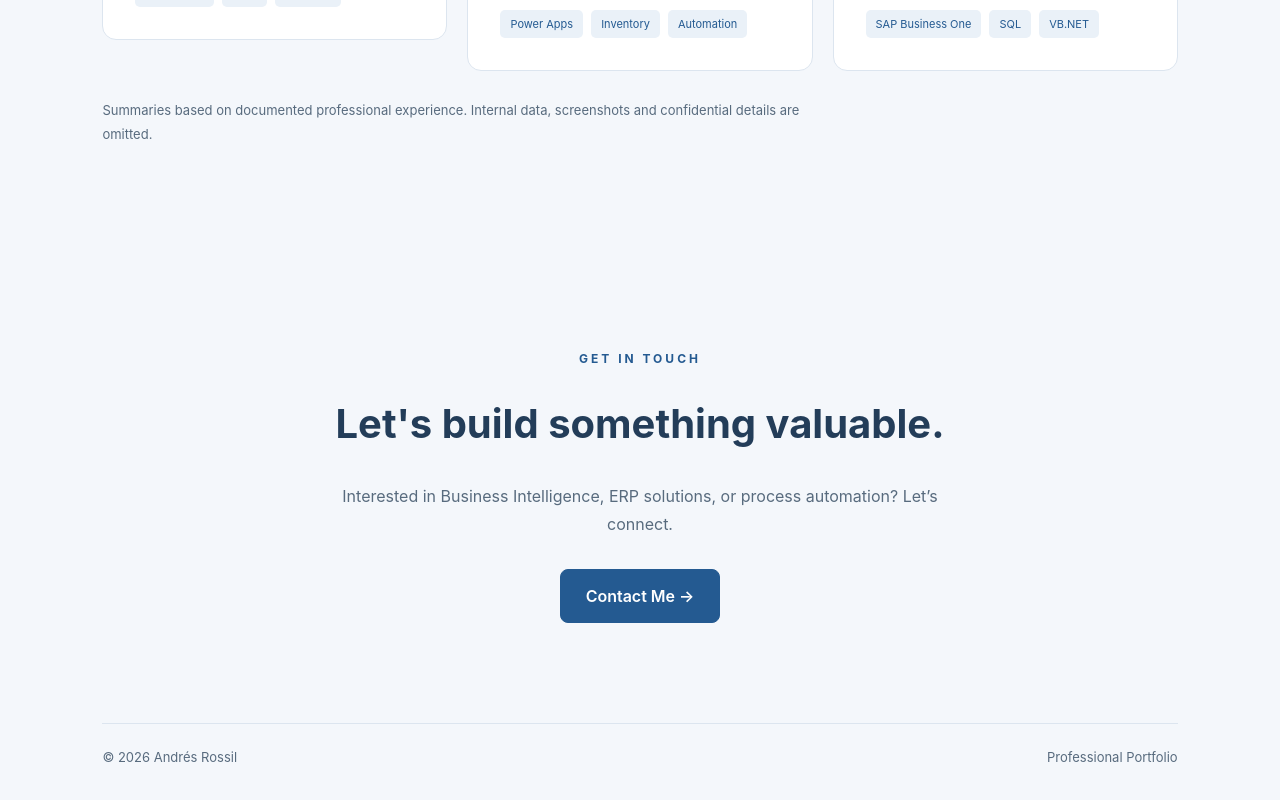
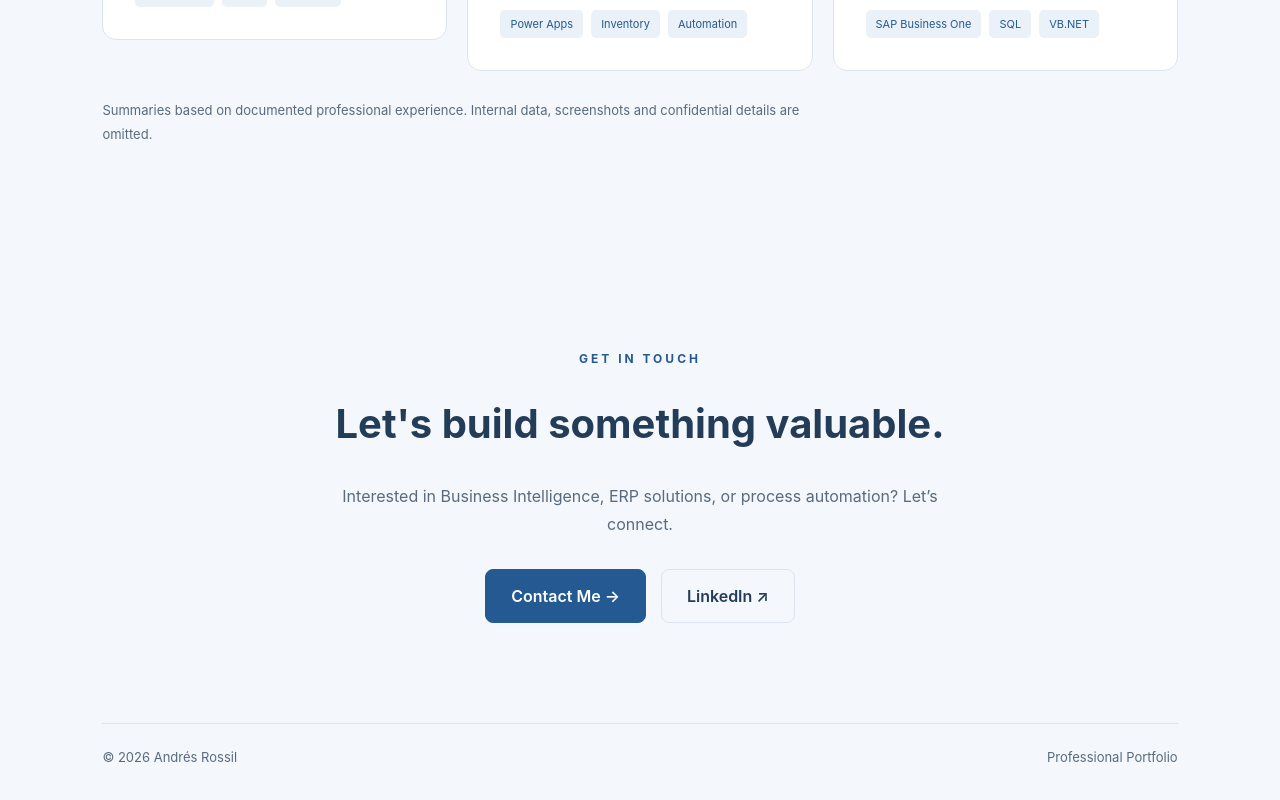
Before and after one commit to andresrossil/andresrossil.github.io, a React (Vite) app: page / in a window 1280 px wide. Shown: the part 2901-3701 px from the top of the page. Built offline with nearby package versions, Linux system fonts and the light colour scheme.

Commit message:
Add LinkedIn profile link to contact section

```diff
--- a/src/App.css
+++ b/src/App.css
@@ -409,6 +409,13 @@ footer h2 {
   margin: 0 auto 30px;
 }
 
+.contact-actions {
+  display: flex;
+  flex-wrap: wrap;
+  justify-content: center;
+  gap: 15px;
+}
+
 .footer-bottom {
   display: flex;
   justify-content: space-between;
--- a/src/App.tsx
+++ b/src/App.tsx
@@ -295,12 +295,22 @@ function App() {
           {t.contactDescription}
         </p>
 
+        <div className="contact-actions">
         <a
           className="primary contact-button"
           href="mailto:nestorrossil@hotmail.com"
         >
           {t.contactButton} →
         </a>
+        <a
+          className="secondary contact-button"
+          href="https://www.linkedin.com/in/andres-rossil-9b958364/"
+          target="_blank"
+          rel="noopener noreferrer"
+        >
+          LinkedIn ↗
+        </a>
+        </div>
 
         <div className="footer-bottom">
           <span>
```
